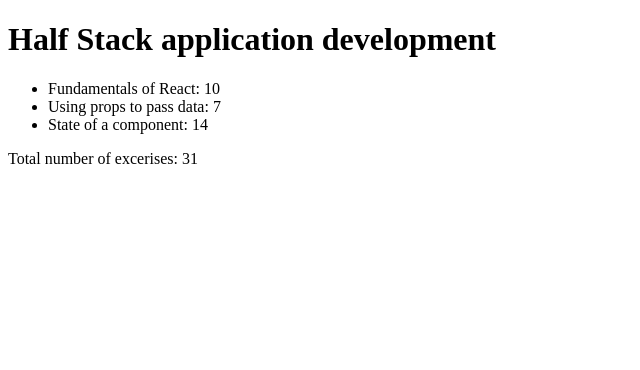
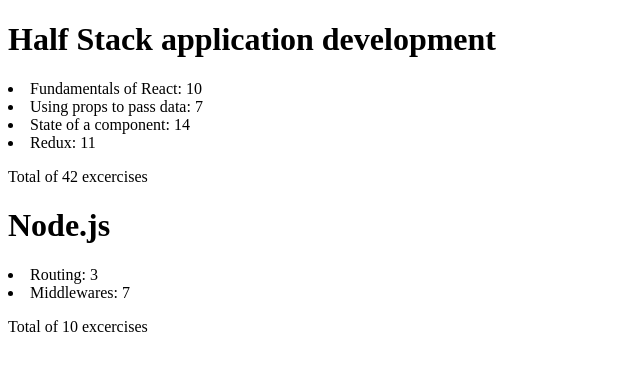
Before and after one commit to Ludwigstud/Fullstackopen, a React (Vite) app in the folder part2/a/part2/: page / in a window 1280 px wide. Shown: the top 370 px of the page, without its empty margins (0-640 px from the left). Built offline with nearby package versions, Linux system fonts and the light colour scheme.

Commit message:
finished with 2.4

```diff
--- a/part2/a/part2/src/App.jsx
+++ b/part2/a/part2/src/App.jsx
@@ -1,11 +1,16 @@
-const Course = ({ info}) => {
-	return <li>{info.name}: {info.exercises}</li>;
+const Course = ({ info }) => {
+	return (
+		<li>
+			{info.name}: {info.exercises}
+		</li>
+	);
 };
 
 const App = () => {
-	const course = {
+	const courses = [
+		{
+			name: "Half Stack application development",
 			id: 1,
-		name: "Half Stack application development",
 			parts: [
 				{
 					name: "Fundamentals of React",
@@ -22,29 +27,54 @@
 					exercises: 14,
 					id: 3,
 				},
+				{
+					name: "Redux",
+					exercises: 11,
+					id: 4,
+				},
 			],
-	};
+		},
+		{
+			name: "Node.js",
+			id: 2,
+			parts: [
+				{
+					name: "Routing",
+					exercises: 3,
+					id: 1,
+				},
+				{
+					name: "Middlewares",
+					exercises: 7,
+					id: 2,
+				},
+			],
+		},
+	];
 
-	const totalExercises = course.parts.reduce((sum, part) => sum + part.exercises, 0);
-
-
-	return(
+	return (
 		<>
-<h1>{course.name}</h1>
-
-<ul>
+			{courses.map((course) => {
+				const totalEx = course.parts.reduce((sum, part) => sum + part.exercises, 0);
+				return (
+					<div key={course.id}>
+						<h1> {course.name}</h1>
+						<p>
 							{course.parts.map((part) => (
-	<Course key={part.id} info={part} />
-
+								<Course
+									key={part.id}
+									info={part}
+								/>
 							))}
-</ul>
-<p>Total number of excerises: {totalExercises}</p>
+						</p>
+						<p>Total of {totalEx} excercises</p>
+					</div>
+				);
+			})}
 
 
 		</>
-
-
-	)
+	);
 };
 
 export default App;
```
Lines whose indentation alone changed are shown as unchanged.
